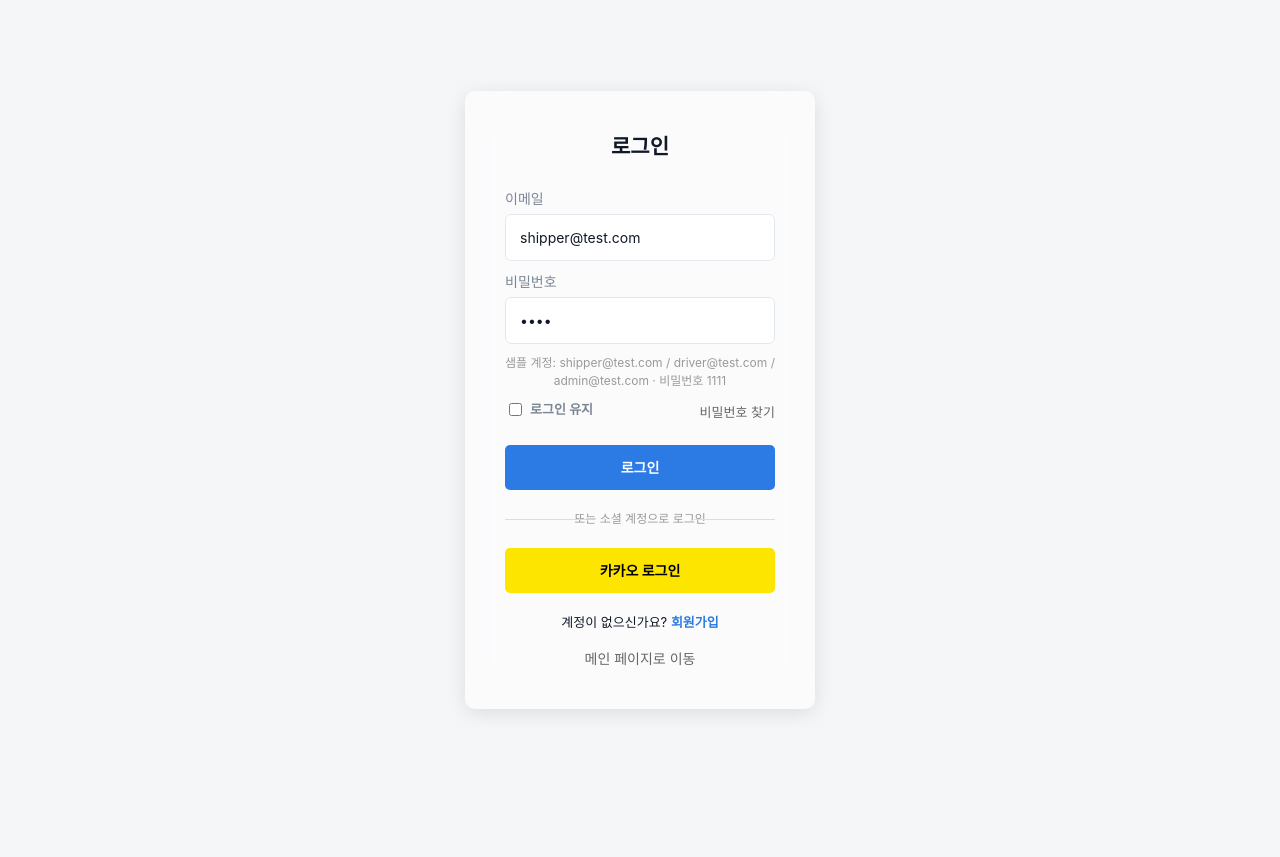
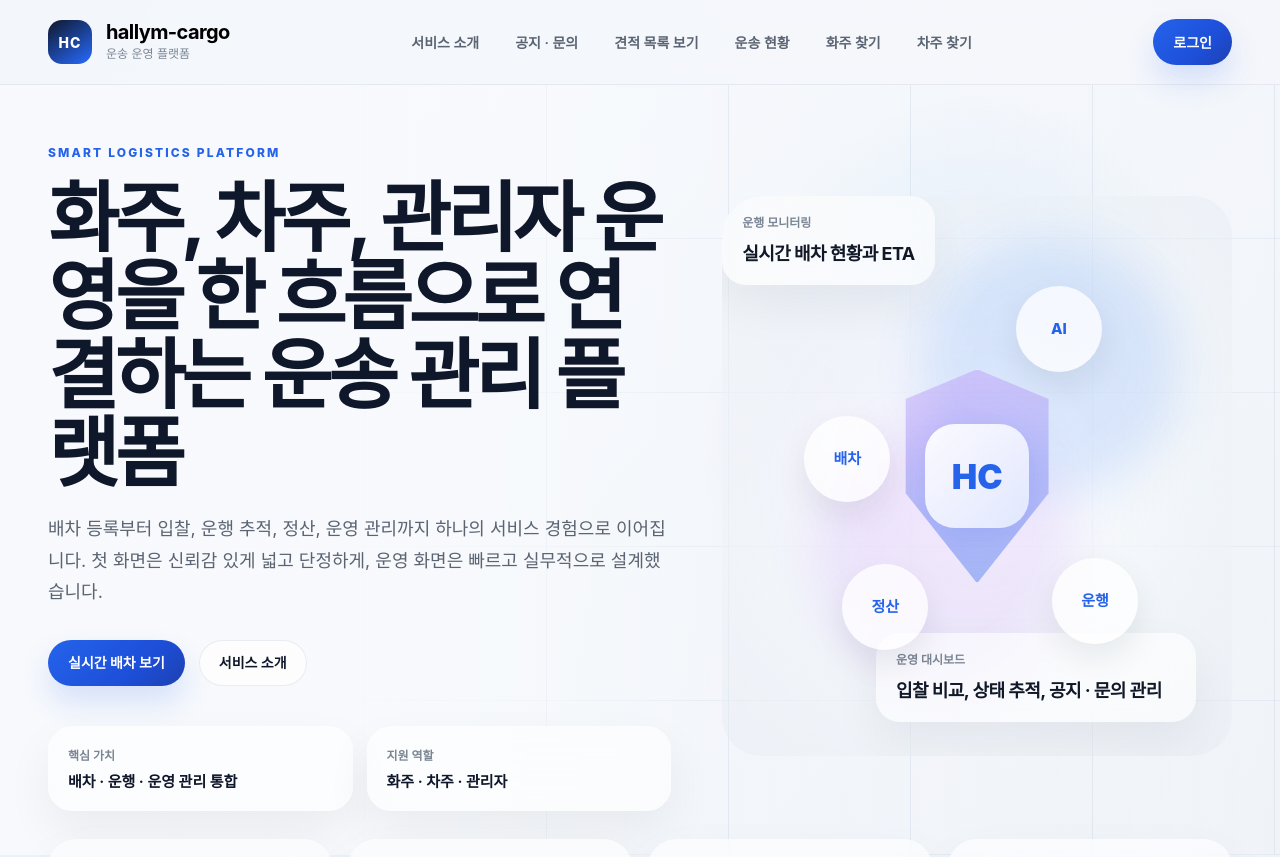
Before and after one commit to hallym-cargo/group2_cargo, a React (Vite) app in the folder frontend/: page / in a window 1280 px wide. Shown: the top 857 px of the page. Before the commit the page ends 800 px from the top, so only its background shows below. Built offline with nearby package versions, Linux system fonts and the light colour scheme; no server answers; a web font is replaced by a local one.

Commit message:
로그인 페이지 수정

```diff
--- a/frontend/src/App.jsx
+++ b/frontend/src/App.jsx
@@ -25,17 +25,14 @@ export default function App() {
     page = <PublicUserSearchPage controller={controller} role="SHIPPER" />;
   } else if (controller.routePage === 'drivers') {
     page = <PublicUserSearchPage controller={controller} role="DRIVER" />;
-  } else if (!controller.isLoggedIn) {
-    page =
-      controller.authMode === 'login' ? (
-        <LoginPage
-          controller={controller}
-          setAuthMode={controller.setAuthMode}
-        />
-      ) : (
-        <PublicHomePage controller={controller} />
-      );
-  } else if (controller.dashboardTab === 'home') {
+  }
+  else if (controller.routePage === 'main') {
+    page = <PublicHomePage controller={controller} />;
+  }
+  else if (controller.routePage === 'login') {
+  page = <LoginPage controller={controller} />;
+}
+  else if (controller.dashboardTab === 'home') {
     page = <PublicHomePage controller={controller} />;
   } else if (controller.isAdmin) {
     page = <AdminConsolePage controller={controller} />;
--- a/frontend/src/features/public/PublicHomePage.jsx
+++ b/frontend/src/features/public/PublicHomePage.jsx
@@ -9,8 +9,6 @@ import { useEffect } from 'react'
 
 export default function PublicHomePage({ controller }) {
   useRevealOnScroll()
-
-  const { authMode, setAuthMode } = controller;
 
   useEffect(() => {
     controller.loadPublic()
@@ -34,20 +32,13 @@ export default function PublicHomePage({ controller }) {
       {/* Hero (배경 역할) 항상 깔기 */}
       <div style={{ position: "relative" }}>
         <PublicHeroSection controller={controller} />
-
-        {/* 로그인이면 위에 덮기 */}
-        {authMode === "login" && (
-          <LoginPage controller={controller} setAuthMode={setAuthMode} />
-        )}
       </div>
 
       {/* 로그인 아닐 때만 아래 섹션 */}
-      {authMode !== "login" && (
-        <>
-          <PublicBoardSection controller={controller} />
-          <PublicInfoSection controller={controller} />
-        </>
-      )}
+      <>
+        <PublicBoardSection controller={controller} />
+        <PublicInfoSection controller={controller} />
+      </>
 
     </div>
   )
--- a/frontend/src/features/public/components/PublicHeader.jsx
+++ b/frontend/src/features/public/components/PublicHeader.jsx
@@ -73,18 +73,10 @@ export default function PublicHeader({
           ) : (
             <>
               <button
-                className="landing-text-btn"
-                onClick={() => setAuthMode('login')}
+                className="landing-btn landing-btn--primary"
+                onClick={() => controller.setRoutePage('login')}
               >
                 로그인
-              </button>
-              <button
-                className="landing-btn landing-btn--primary"
-                onClick={() =>
-                  setAuthMode(authMode === 'login' ? 'signup' : 'login')
-                }
-              >
-                {authMode === 'login' ? '회원가입' : '로그인'}
               </button>
             </>
           )}
--- a/frontend/src/hooks/useLogisticsController.js
+++ b/frontend/src/hooks/useLogisticsController.js
@@ -72,7 +72,8 @@ export function useLogisticsController() {
   }));
 
   const [message, setMessage] = useState('');
-  const [authMode, setAuthMode] = useState('login');
+  // const [authMode, setAuthMode] = useState('login');
+  const [authMode, setAuthMode] = useState('');
 
   const [loginForm, setLoginForm] = useState({
     email: 'shipper@test.com',
--- a/frontend/src/pages/LoginPage.jsx
+++ b/frontend/src/pages/LoginPage.jsx
@@ -1,14 +1,14 @@
 import React from "react";
 import "./LoginPage.css";
 
-const LoginPage = ({ setAuthMode, controller }) => {
+const LoginPage = ({ controller }) => {
 
     const { loginForm, setLoginForm, handleLogin } = controller;
 
     const handleClickLogin = async () => {
         await controller.handleLogin();
         controller.setDashboardTab("home");
-        setAuthMode("none");
+        controller.setRoutePage("main");
     };
 
     return (
@@ -80,8 +80,7 @@ const LoginPage = ({ setAuthMode, controller }) => {
                 <div
                     className="back-to-main"
                     onClick={() => {
-                        setAuthMode("none");
-                        controller.loadPublic();
+                        controller.setRoutePage("main");
                     }}
                 >
                     메인 페이지로 이동
```
